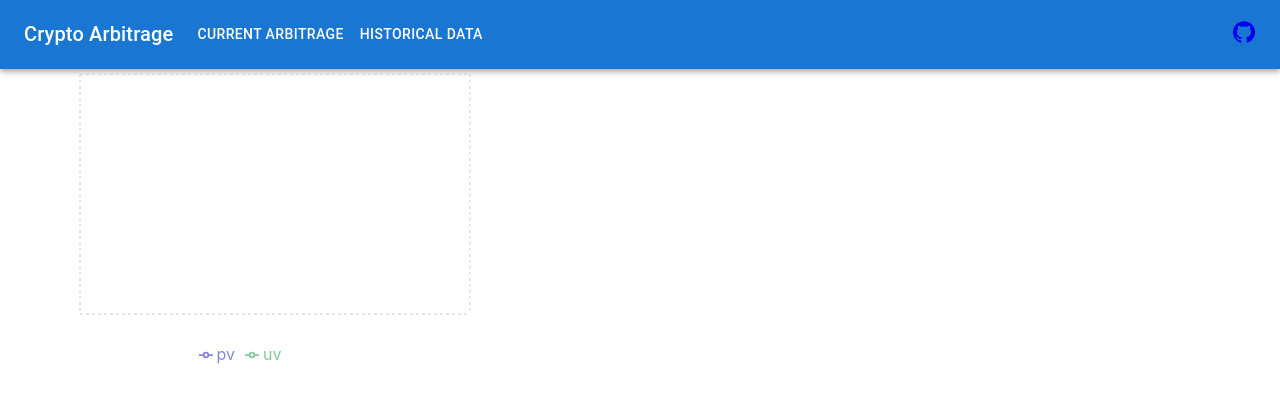
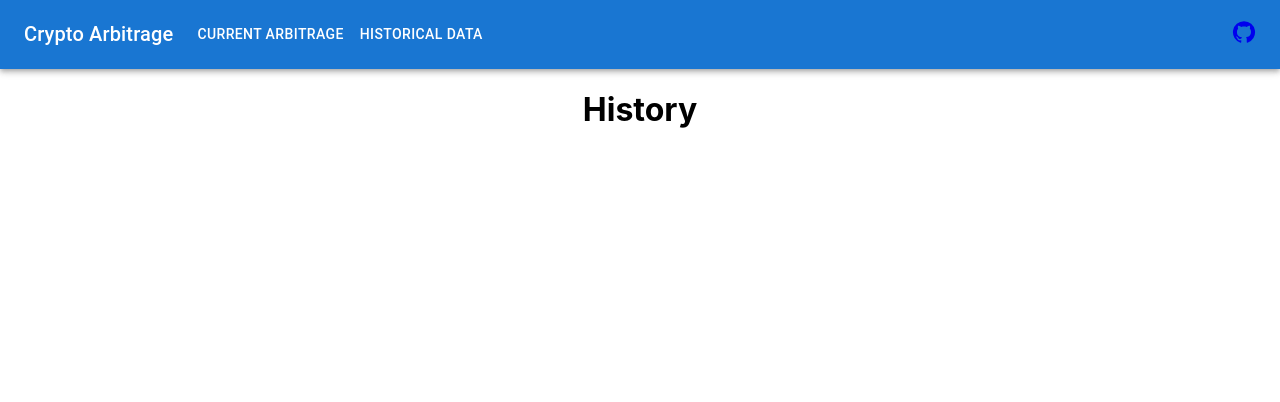
Before and after one commit to ldtcooper/crypto-arbitrage, a React (Create React App) app in the folder frontend/: page / in a window 1280 px wide. Shown: the top 402 px of the page. Built offline with nearby package versions, Linux system fonts and the light colour scheme.

Commit message:
frontend Set up basic routing

```diff
--- a/frontend/package.json
+++ b/frontend/package.json
@@ -14,6 +14,7 @@
     "react": "^17.0.2",
     "react-dom": "^17.0.2",
     "react-redux": "^7.2.6",
+    "react-router-dom": "^6.2.2",
     "react-scripts": "5.0.0",
     "recharts": "^2.1.9"
   },
--- a/frontend/src/App.js
+++ b/frontend/src/App.js
@@ -1,12 +1,19 @@
 import React from 'react';
-import { Header, LineChart } from './components';
+import { Header, HistoryPage, ArbitragePage } from './components';
+import { BrowserRouter, Routes, Route } from 'react-router-dom';
 import './App.css';
 
 function App() {
   return (
     <div className="App">
       <Header />
-      <LineChart />
+      <BrowserRouter>
+        <Routes>
+          <Route path="/" element={<ArbitragePage />} />
+          <Route path="/history" element={<HistoryPage />} />
+          <Route path="*" element={<ArbitragePage />} />
+        </Routes>
+      </BrowserRouter>
     </div>
   );
 }
--- /dev/null
+++ b/frontend/src/components/arbitrage.jsx
@@ -0,0 +1,11 @@
+import * as React from 'react';
+
+const ArbitragePage = () => {
+    return (
+        <main>
+            <h1>History</h1>
+        </main>
+    );
+}
+
+export default ArbitragePage;
--- /dev/null
+++ b/frontend/src/components/history.jsx
@@ -0,0 +1,13 @@
+import * as React from 'react';
+import { LineGraph } from '.';
+
+const HistoryPage = () => {
+    return (
+        <main>
+            <h1>History</h1>
+            <LineGraph />
+        </main>
+    );
+}
+
+export default HistoryPage;
--- a/frontend/src/components/index.js
+++ b/frontend/src/components/index.js
@@ -1,2 +1,4 @@
 export { default as Header } from "./header.jsx";
-export { default as LineChart } from "./linechart.jsx";
+export { default as LineGraph } from "./linegraph.jsx";
+export { default as ArbitragePage } from "./arbitrage.jsx";
+export { default as HistoryPage } from "./history.jsx";
--- a/frontend/src/components/linechart.jsx
+++ b/frontend/src/components/linegraph.jsx
@@ -1,5 +1,5 @@
 import * as React from 'react';
-import { LineChart, Line, XAxis, YAxis, CartesianGrid, Tooltip, Legend, ResponsiveContainer } from 'recharts';
+import { LineChart, Line, XAxis, YAxis, CartesianGrid, Tooltip, Legend } from 'recharts';
 
 // const data = [
 //   {
--- a/frontend/src/index.js
+++ b/frontend/src/index.js
@@ -5,6 +5,7 @@ import App from './App';
 import { store } from './app/store';
 import { Provider } from 'react-redux';
 import * as serviceWorker from './serviceWorker';
+import { BrowserRouter } from 'react-router-dom';
 
 ReactDOM.render(
   <React.StrictMode>
```
Also changed, not shown: 1 other file (tests, documents, lock files or other folders).
